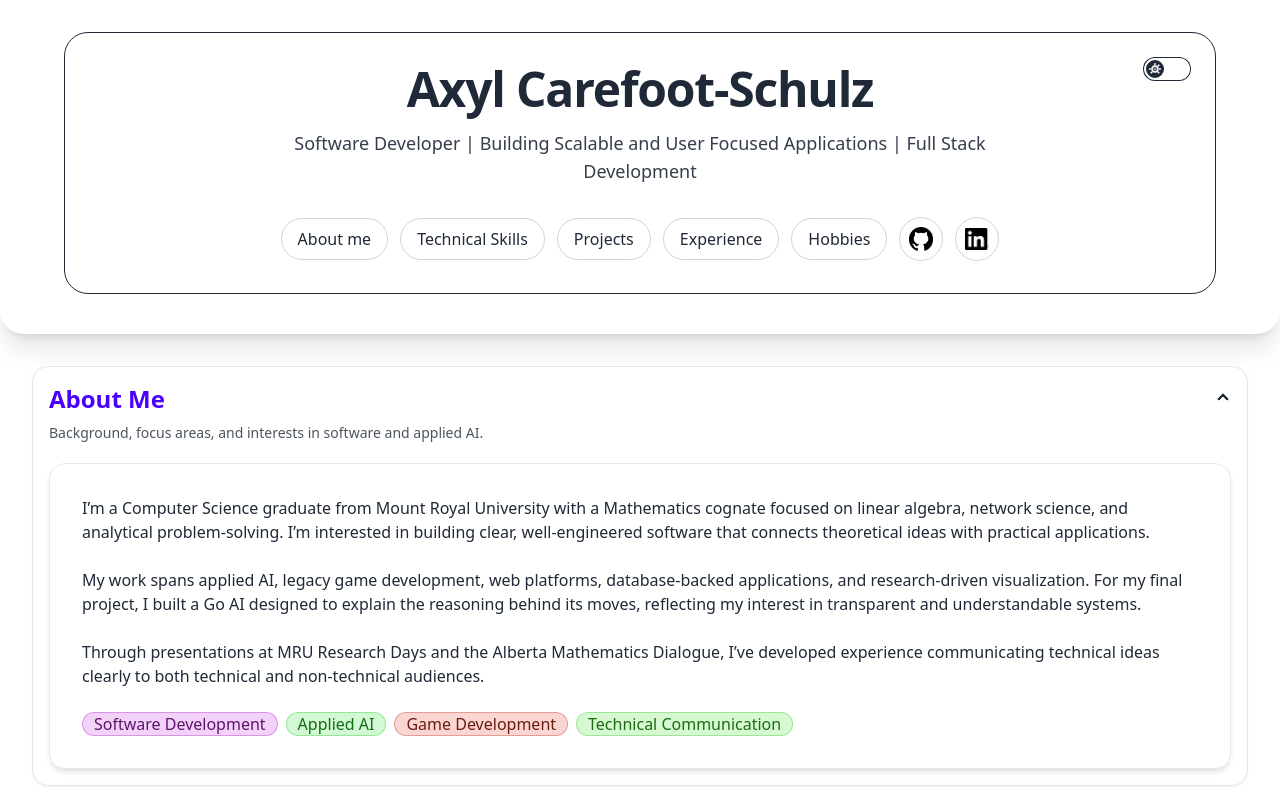
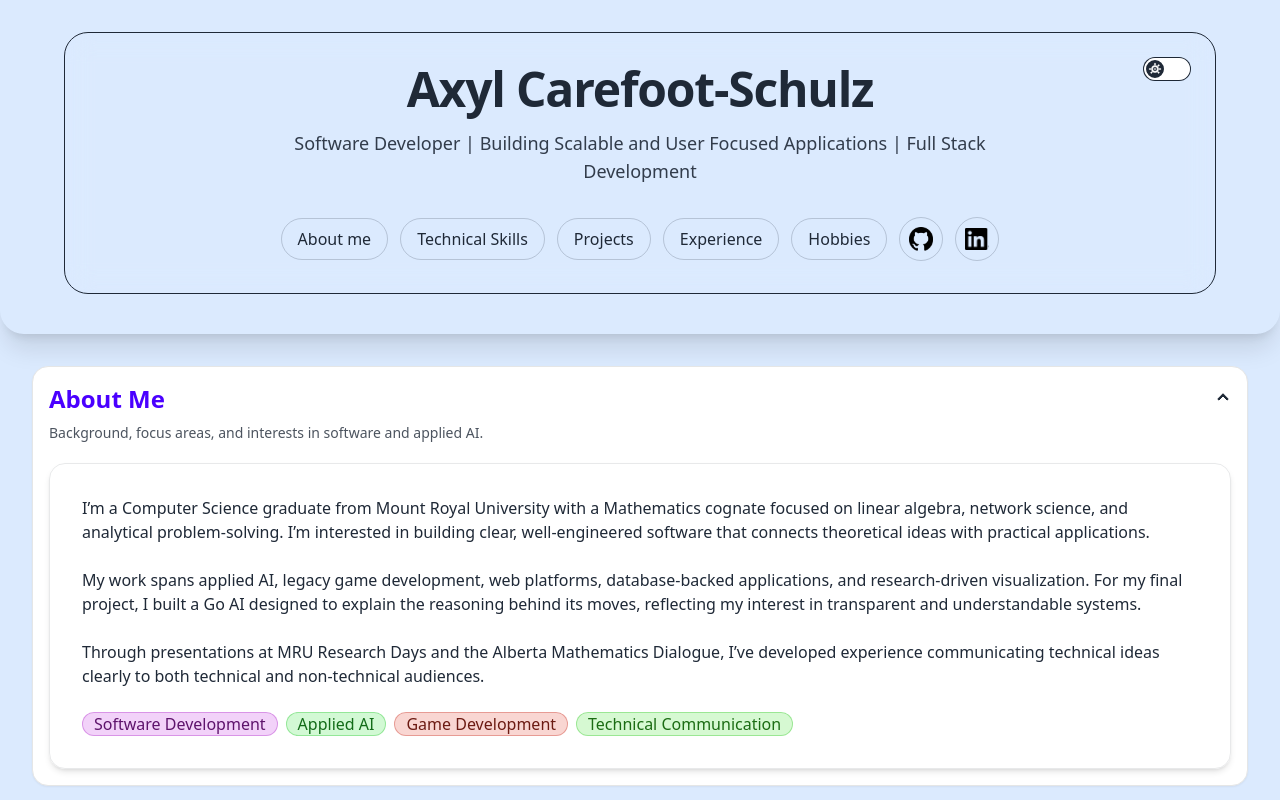
Before and after one commit to axyl-casc/axyl-casc.github.io, a React (Vite) app: page / in a window 1280 px wide. Shown: the top 800 px of the page. Built offline with nearby package versions, Linux system fonts and the light colour scheme.

Commit message:
Update themed page background colors

```diff
--- a/src/styles/index.css
+++ b/src/styles/index.css
@@ -76,11 +76,11 @@
   }
 
   .site-surface {
-    background:
-      radial-gradient(circle at 12% 10%, hsl(var(--p) / 0.2), transparent 40%),
-      radial-gradient(circle at 88% 20%, hsl(var(--a) / 0.22), transparent 42%),
-      radial-gradient(circle at 50% 90%, hsl(var(--s) / 0.22), transparent 45%),
-      linear-gradient(180deg, hsl(var(--b2)), hsl(var(--b1)) 35%, hsl(var(--b2)) 100%);
+    background-color: #dbeafe;
+  }
+
+  :root[data-theme='dark'] .site-surface {
+    background-color: #9a3412;
   }
 
   .content-card {
```
